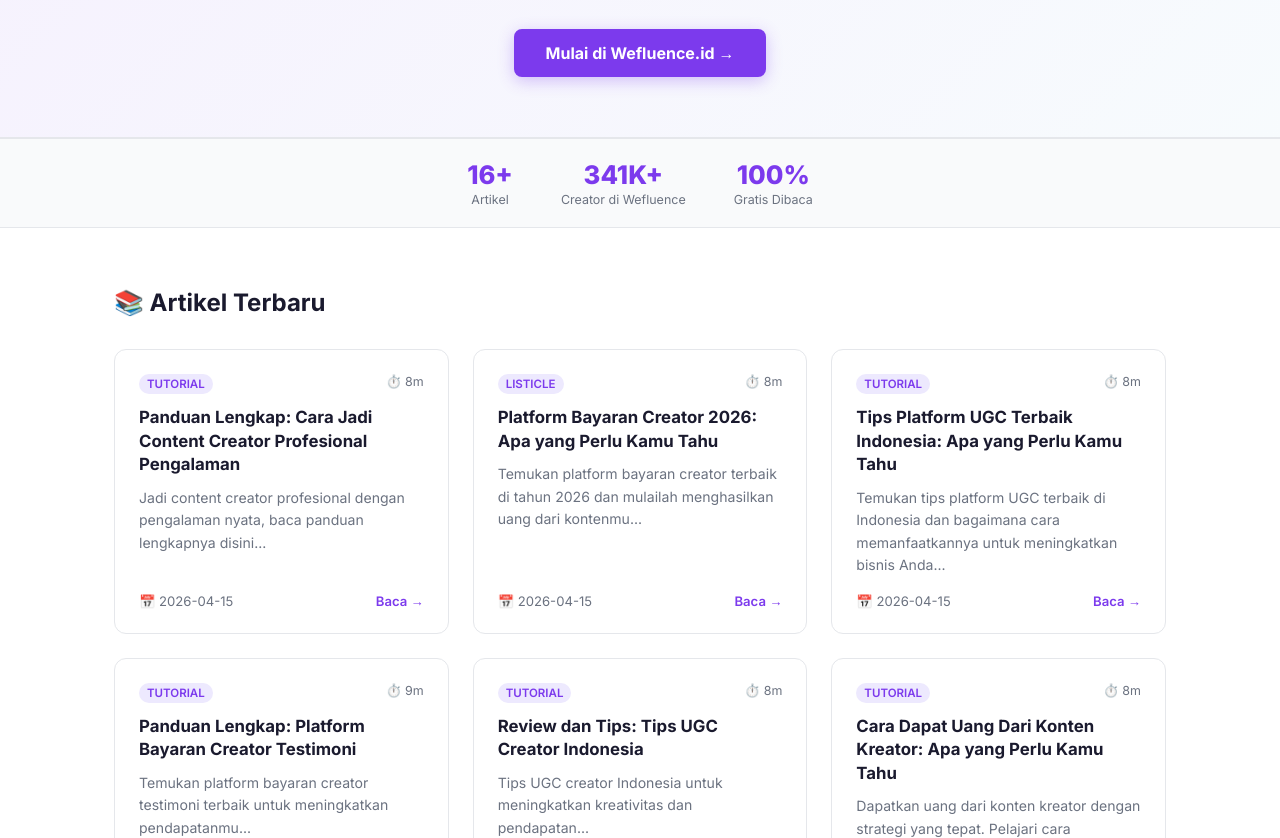
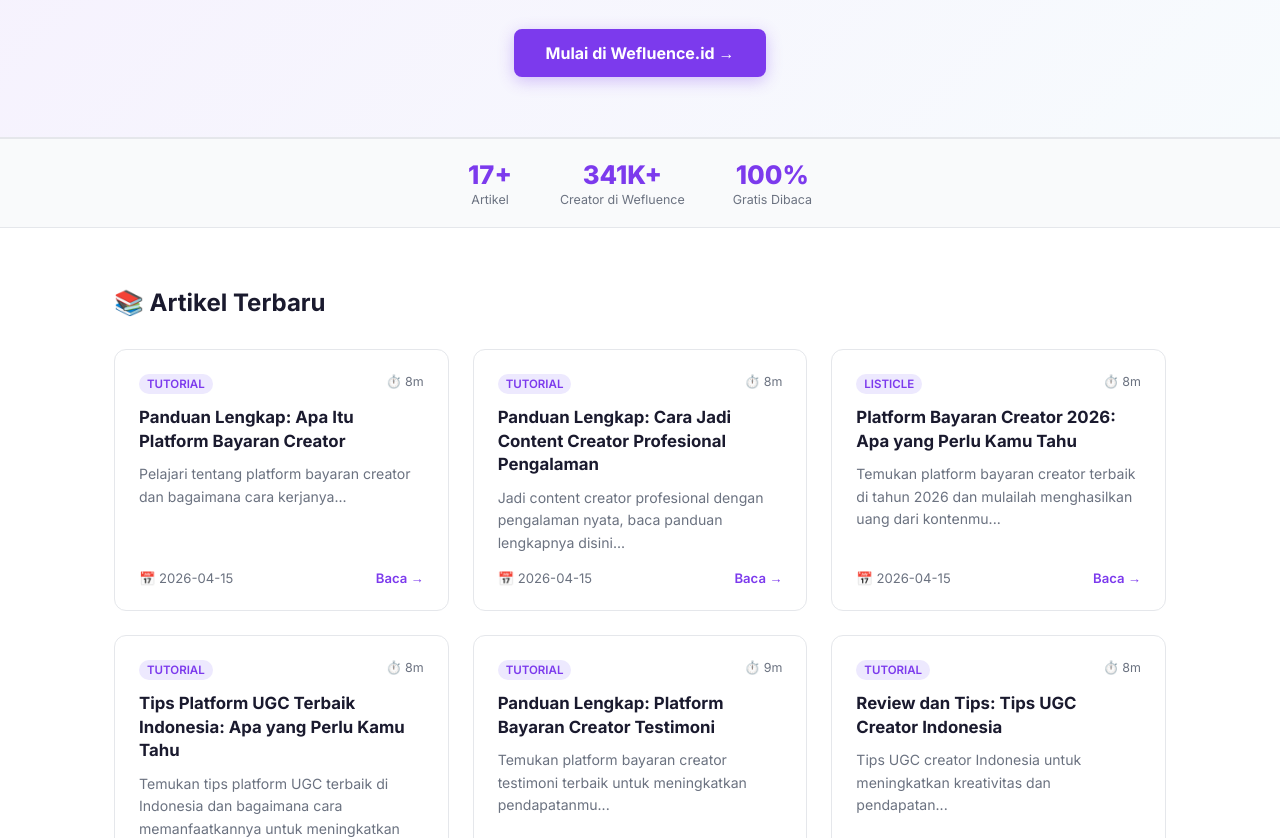
Before and after one commit to 13kailouis/wefluence-tips-creator, a plain HTML site: page index.html in a window 1280 px wide. Shown: the part 262-1100 px from the top of the page. Drawn offline with Linux system fonts and the light colour scheme.

Commit message:
Update homepage

```diff
--- a/index.html
+++ b/index.html
@@ -119,7 +119,7 @@
 </section>
 
 <div class="stats-bar">
-  <div class="stat"><div class="val">16+</div><div class="lbl">Artikel</div></div>
+  <div class="stat"><div class="val">17+</div><div class="lbl">Artikel</div></div>
   <div class="stat"><div class="val">341K+</div><div class="lbl">Creator di Wefluence</div></div>
   <div class="stat"><div class="val">100%</div><div class="lbl">Gratis Dibaca</div></div>
 </div>
@@ -127,6 +127,19 @@
 <section class="articles-section">
   <h2 class="section-title">📚 Artikel Terbaru</h2>
   <div class="articles-grid">
+
+          <a href="https://13kailouis.github.io/wefluence-tips-creator/panduan-lengkap-apa-itu-platform-bayaran-creator.html" class="article-card">
+            <div class="card-meta">
+              <span class="card-type">Tutorial</span>
+              <span class="card-time">⏱️ 8m</span>
+            </div>
+            <h2>Panduan Lengkap: Apa Itu Platform Bayaran Creator</h2>
+            <p class="card-desc">Pelajari tentang platform bayaran creator dan bagaimana cara kerjanya...</p>
+            <div class="card-footer">
+              <span>📅 2026-04-15</span>
+              <span class="card-read">Baca →</span>
+            </div>
+          </a>
 
           <a href="https://13kailouis.github.io/wefluence-tips-creator/panduan-lengkap-cara-jadi-content-creator-profesional-pengalaman.html" class="article-card">
             <div class="card-meta">
```
